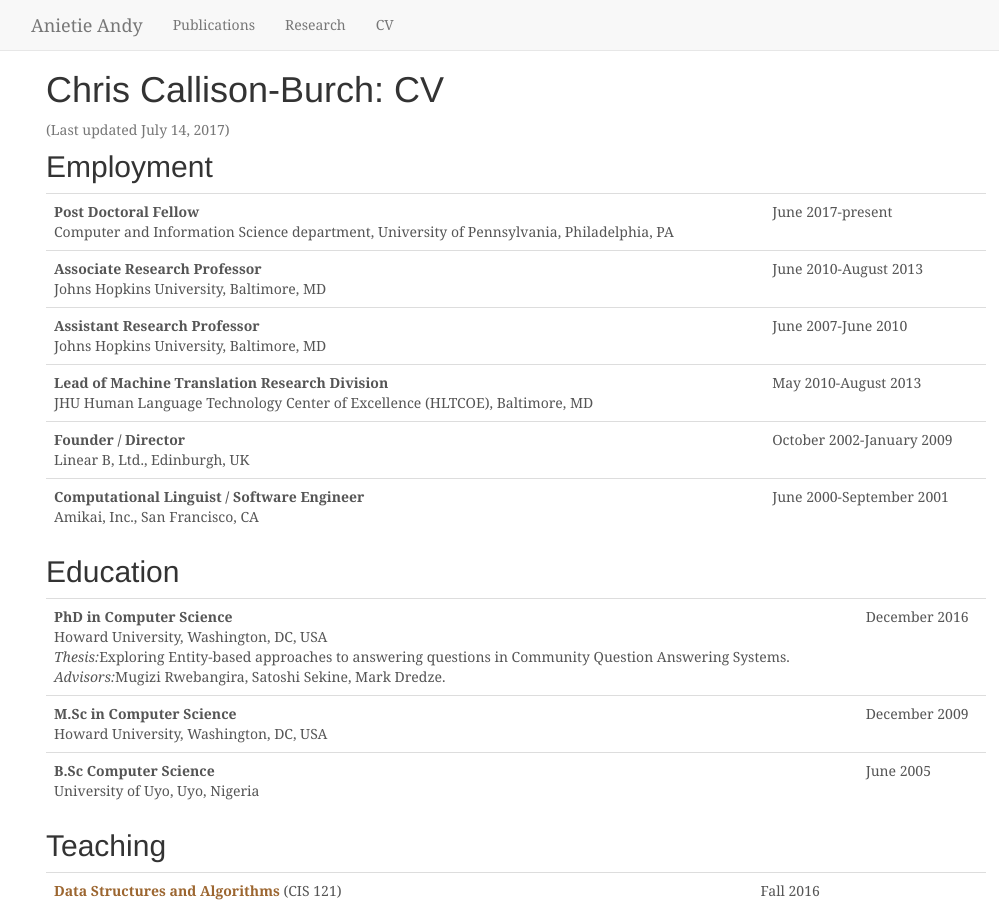
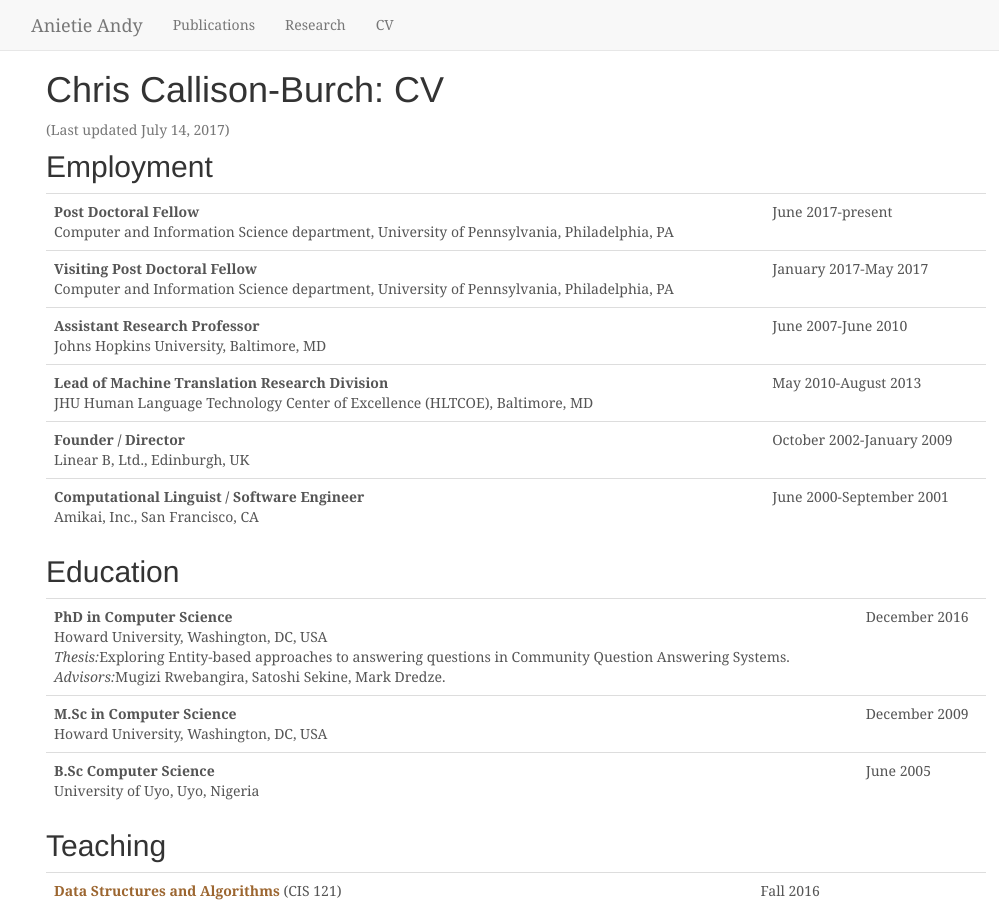
Before and after one commit to anietieandy/anietieandy.github.io, a Jekyll site: the page built from resume.md, in a window 1280 px wide and 900 px high. Shown: the whole window, without its empty margins (124-1123 px from the left). Built offline with Jekyll 4.4.1, drawn with Linux system fonts in a browser that asks for light colours; nearby versions of some CDN libraries.

Commit message:
updated employment

```diff
--- a/_data/employment.yaml
+++ b/_data/employment.yaml
@@ -6,12 +6,13 @@
    end_date: present
    description: Postdoc in the Computer and Information Sciences Department
 -
-   position: Associate Research Professor
-   employer: Johns Hopkins University
-   location: Baltimore, MD
-   start_date: June 2010
-   end_date: August 2013
-   description: Research faculty member in the Computer Science Department and the Center for Speech and Language Processing. Beyond core research, responsibilities include extensive student mentorship, teaching, fundraising and research project management. My lab had 3 undergraduates, 7 PhD students, 2 postdocs, and 1 research programmer. I raised over $5M in research funding.
+   position: Visiting Post Doctoral Fellow
+   employer: Computer and Information Science department, University of Pennsylvania
+   location: Philadelphia, PA
+   start_date: January 2017
+   end_date: May 2017
+   description: Visiting Postdoc in the Computer and Information Sciences Department
+
 -
    position: Assistant Research Professor
    employer: Johns Hopkins University
```
